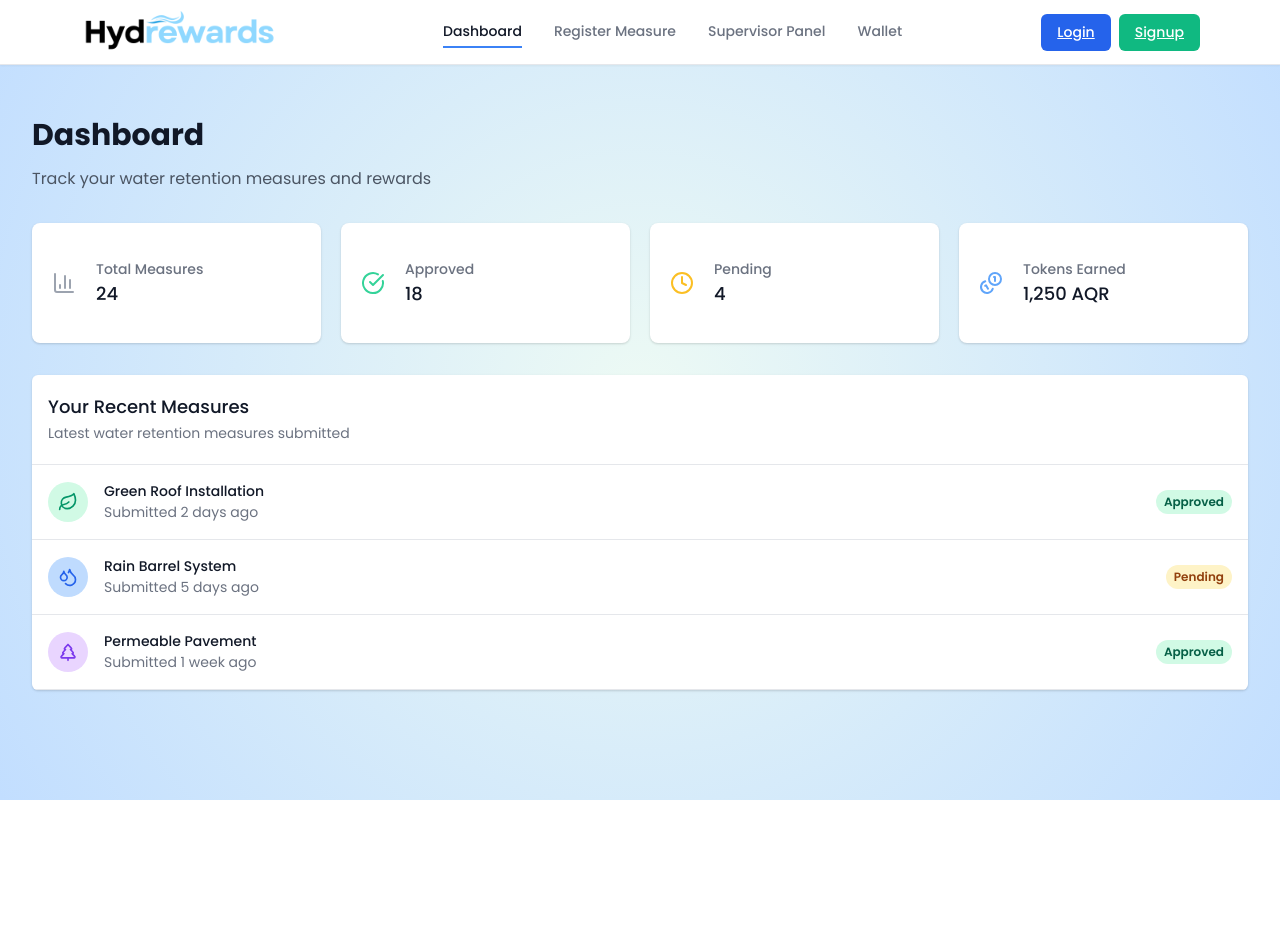
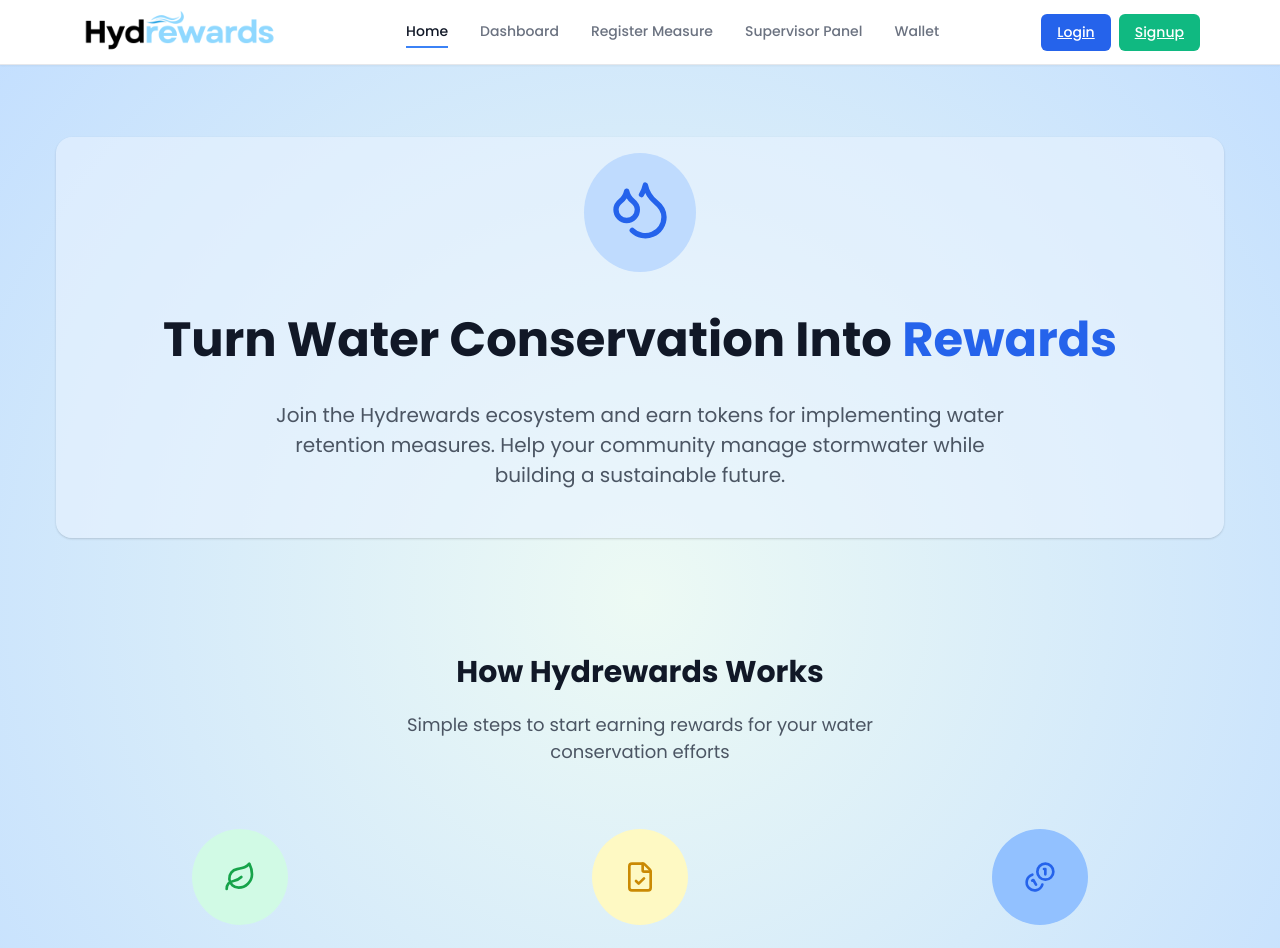
Before and after one commit to wyceee/waternet, a Vue app in the folder frontend/: page / in a window 1280 px wide. Shown: the top 948 px of the page. Before the commit the page ends 800 px from the top, so only its background shows below. Built offline with nearby package versions, Linux system fonts and the light colour scheme.

Commit message:
feat: update authentication flow and add Home component

```diff
--- a/frontend/src/components/Dashboard.vue
+++ b/frontend/src/components/Dashboard.vue
@@ -5,7 +5,6 @@
       <p class="dashboard-subtitle">Track your water retention measures and rewards</p>
     </div>
 
-    <!-- Stats Cards -->
     <div class="stats-grid">
       <div class="card">
         <div class="card-content">
@@ -64,7 +63,7 @@
             <div class="text-wrapper">
               <dl>
                 <dt class="label">Tokens Earned</dt>
-                <dd class="value">1,250 AQR</dd>
+                <dd class="value">1,250 HYD</dd>
               </dl>
             </div>
           </div>
@@ -72,7 +71,6 @@
       </div>
     </div>
 
-    <!-- Recent Measures -->
     <div class="recent-measures">
       <div class="recent-header">
         <h3 class="recent-title">Your Recent Measures</h3>
@@ -132,15 +130,15 @@ import { BarChart3, CheckCircle, Clock, Coins, Droplets, Leaf, TreePine } from '
 }
 
 .dashboard-title {
-  font-size: 1.875rem; /* 3xl */
+  font-size: 1.875rem;
   font-weight: 700;
-  color: #111827; /* gray-900 */
+  color: #111827;
   margin: 0;
 }
 
 .dashboard-subtitle {
   margin-top: 8px;
-  color: #4b5563; /* gray-600 */
+  color: #4b5563;
   font-size: 1rem;
 }
 
@@ -168,7 +166,7 @@ import { BarChart3, CheckCircle, Clock, Coins, Droplets, Leaf, TreePine } from '
   overflow: hidden;
   box-shadow: 0 1px 3px rgb(0 0 0 / 0.1),
   0 1px 2px rgb(0 0 0 / 0.06);
-  border-radius: 0.5rem; /* rounded-lg */
+  border-radius: 0.5rem;
 }
 
 .card-content {
@@ -188,23 +186,23 @@ import { BarChart3, CheckCircle, Clock, Coins, Droplets, Leaf, TreePine } from '
 }
 
 .gray-icon {
-  color: #9ca3af; /* gray-400 */
+  color: #9ca3af;
 }
 
 .green-icon {
-  color: #34d399; /* green-400 */
+  color: #34d399;
 }
 
 .yellow-icon {
-  color: #fbbf24; /* yellow-400 */
+  color: #fbbf24;
 }
 
 .blue-icon {
-  color: #60a5fa; /* blue-400 */
+  color: #60a5fa;
 }
 
 .icon {
-  width: 24px; /* 6 */
+  width: 24px;
   height: 24px;
 }
 
@@ -215,9 +213,9 @@ import { BarChart3, CheckCircle, Clock, Coins, Droplets, Leaf, TreePine } from '
 }
 
 .label {
-  font-size: 0.875rem; /* text-sm */
+  font-size: 0.875rem;
   font-weight: 500;
-  color: #6b7280; /* gray-500 */
+  color: #6b7280;
   white-space: nowrap;
   overflow: hidden;
   text-overflow: ellipsis;
@@ -225,20 +223,18 @@ import { BarChart3, CheckCircle, Clock, Coins, Droplets, Leaf, TreePine } from '
 }
 
 .value {
-  font-size: 1.125rem; /* text-lg */
+  font-size: 1.125rem;
   font-weight: 500;
-  color: #111827; /* gray-900 */
+  color: #111827;
   margin: 0;
 }
-
-/* Recent Measures */
 
 .recent-measures {
   background-color: #fff;
   box-shadow: 0 1px 3px rgb(0 0 0 / 0.1),
   0 1px 2px rgb(0 0 0 / 0.06);
   overflow: hidden;
-  border-radius: 0.375rem; /* rounded-md */
+  border-radius: 0.375rem;
 }
 
 .recent-header {
@@ -246,18 +242,18 @@ import { BarChart3, CheckCircle, Clock, Coins, Droplets, Leaf, TreePine } from '
 }
 
 .recent-title {
-  font-size: 1.125rem; /* lg */
+  font-size: 1.125rem;
   font-weight: 500;
-  color: #111827; /* gray-900 */
+  color: #111827;
   margin: 0;
-  line-height: 1.5rem; /* leading-6 */
+  line-height: 1.5rem;
 }
 
 .recent-subtitle {
   margin-top: 4px;
-  max-width: 32rem; /* max-w-2xl */
-  font-size: 0.875rem; /* sm */
-  color: #6b7280; /* gray-500 */
+  max-width: 32rem;
+  font-size: 0.875rem;
+  color: #6b7280;
   margin-bottom: 0;
 }
 
@@ -265,7 +261,7 @@ import { BarChart3, CheckCircle, Clock, Coins, Droplets, Leaf, TreePine } from '
   list-style: none;
   margin: 0;
   padding: 0;
-  border-top: 1px solid #e5e7eb; /* divide-gray-200 */
+  border-top: 1px solid #e5e7eb;
 }
 
 .measure-item {
@@ -273,7 +269,7 @@ import { BarChart3, CheckCircle, Clock, Coins, Droplets, Leaf, TreePine } from '
   display: flex;
   justify-content: space-between;
   align-items: center;
-  border-bottom: 1px solid #e5e7eb; /* divide-gray-200 */
+  border-bottom: 1px solid #e5e7eb;
 }
 
 .measure-info {
@@ -285,22 +281,22 @@ import { BarChart3, CheckCircle, Clock, Coins, Droplets, Leaf, TreePine } from '
   flex-shrink: 0;
   width: 40px;
   height: 40px;
-  border-radius: 9999px; /* full */
+  border-radius: 9999px;
   display: flex;
   align-items: center;
   justify-content: center;
 }
 
 .green-bg {
-  background-color: #d1fae5; /* green-100 */
+  background-color: #d1fae5;
 }
 
 .blue-bg {
-  background-color: #bfdbfe; /* blue-100 */
+  background-color: #bfdbfe;
 }
 
 .purple-bg {
-  background-color: #e9d5ff; /* purple-100 */
+  background-color: #e9d5ff;
 }
 
 .avatar-icon {
@@ -309,15 +305,15 @@ import { BarChart3, CheckCircle, Clock, Coins, Droplets, Leaf, TreePine } from '
 }
 
 .green-icon-dark {
-  color: #059669; /* green-600 */
+  color: #059669;
 }
 
 .blue-icon-dark {
-  color: #2563eb; /* blue-600 */
+  color: #2563eb;
 }
 
 .purple-icon-dark {
-  color: #7c3aed; /* purple-600 */
+  color: #7c3aed;
 }
 
 .measure-text {
@@ -339,22 +335,22 @@ import { BarChart3, CheckCircle, Clock, Coins, Droplets, Leaf, TreePine } from '
 
 .status {
   padding: 2px 8px;
-  font-size: 0.75rem; /* text-xs */
-  line-height: 1.25rem; /* leading-5 */
+  font-size: 0.75rem;
+  line-height: 1.25rem;
   font-weight: 600;
-  border-radius: 9999px; /* rounded-full */
+  border-radius: 9999px;
   display: inline-flex;
   align-items: center;
   white-space: nowrap;
 }
 
 .approved {
-  background-color: #d1fae5; /* green-100 */
-  color: #065f46; /* green-800 */
+  background-color: #d1fae5;
+  color: #065f46;
 }
 
 .pending {
-  background-color: #fef3c7; /* yellow-100 */
-  color: #92400e; /* yellow-800 */
+  background-color: #fef3c7;
+  color: #92400e;
 }
 </style>
--- /dev/null
+++ b/frontend/src/components/Home.vue
@@ -0,0 +1,194 @@
+<template>
+  <div v-if="currentPage === 'home'" class="home-page">
+    <div class="hero-section">
+      <div class="hero-container">
+        <div class="hero-icon">
+          <div class="icon-circle">
+            <Droplets class="icon" />
+          </div>
+        </div>
+        <h1 class="hero-title">
+          Turn Water Conservation Into
+          <span class="highlight">Rewards</span>
+        </h1>
+        <p class="hero-description">
+          Join the Hydrewards ecosystem and earn tokens for implementing water retention measures.
+          Help your community manage stormwater while building a sustainable future.
+        </p>
+      </div>
+    </div>
+
+    <div class="features-section">
+      <div class="section-header">
+        <h2>How Hydrewards Works</h2>
+        <p>Simple steps to start earning rewards for your water conservation efforts</p>
+      </div>
+      <div class="features-grid">
+        <div class="feature-item">
+          <div class="feature-icon green-bg">
+            <Leaf class="feature-icon-inner green" />
+          </div>
+          <h3>1. Implement Measures</h3>
+          <p>Install water retention solutions like green roofs, rain barrels, or permeable pavement</p>
+        </div>
+        <div class="feature-item">
+          <div class="feature-icon yellow-bg">
+            <FileCheck class="feature-icon-inner yellow" />
+          </div>
+          <h3>2. Submit for Approval</h3>
+          <p>Register your water retention measure with photos and details for supervisor review</p>
+        </div>
+        <div class="feature-item">
+          <div class="feature-icon blue-bg">
+            <Coins class="feature-icon-inner blue" />
+          </div>
+          <h3>3. Earn Tokens</h3>
+          <p>Receive HYD tokens on VeChainThor blockchain once your measure is approved</p>
+        </div>
+      </div>
+    </div>
+  </div>
+</template>
+
+
+<script setup>
+import { ref } from 'vue';
+import { Droplets, Leaf, FileCheck, Coins} from 'lucide-vue-next';
+
+const currentPage = ref('home');
+
+</script>
+
+<style scoped>
+.home-page {
+  padding: 1.5rem;
+}
+
+.hero-section {
+  text-align: center;
+  margin-bottom: 7rem;
+  background: rgba(233, 243, 255, 0.6);
+  padding: 1rem 0;
+  border-radius: 1rem;
+  box-shadow: 0 1px 2px rgba(0, 0, 0, 0.1), 0 1px 3px rgba(0, 0, 0, 0.06);
+}
+
+.hero-container {
+  max-width: 64rem;
+  margin: 0 auto;
+}
+
+.hero-icon {
+  display: flex;
+  justify-content: center;
+  margin-bottom: 2rem;
+}
+
+.icon-circle {
+  background-color: #bfdbfe;
+  border-radius: 50%;
+  padding: 1.5rem;
+}
+
+.icon {
+  width: 4rem;
+  height: 4rem;
+  color: #2563eb;
+}
+
+.hero-title {
+  font-size: 3rem;
+  font-weight: 700;
+  color: #111827;
+  margin-bottom: 1.5rem;
+}
+
+.highlight {
+  color: #2563eb;
+}
+
+.hero-description {
+  font-size: 1.25rem;
+  color: #4b5563;
+  margin-bottom: 2rem;
+  max-width: 48rem;
+  margin-left: auto;
+  margin-right: auto;
+}
+
+.features-section{
+  margin-bottom: 4rem;
+}
+
+.section-header {
+  text-align: center;
+  margin-bottom: 4rem;
+}
+
+.section-header h2 {
+  font-size: 1.875rem;
+  font-weight: 700;
+  color: #111827;
+  margin-bottom: 1rem;
+}
+
+.section-header p {
+  font-size: 1.125rem;
+  color: #4b5563;
+  max-width: 32rem;
+  margin: 0 auto;
+}
+
+.features-grid{
+  display: grid;
+  gap: 2rem;
+}
+
+.features-grid {
+  grid-template-columns: repeat(auto-fit, minmax(200px, 1fr));
+}
+
+.feature-item {
+  text-align: center;
+}
+
+.feature-icon {
+  border-radius: 50%;
+  padding: 1rem;
+  width: 4rem;
+  height: 4rem;
+  margin: 0 auto 1rem;
+  display: flex;
+  align-items: center;
+  justify-content: center;
+}
+
+.green-bg { background-color: #d1fae5; }
+.yellow-bg { background-color: #fef9c3; }
+.blue-bg { background-color: #92c1ff; }
+
+.feature-icon-inner {
+  width: 2rem;
+  height: 2rem;
+}
+
+.green { color: #16a34a; }
+.yellow { color: #ca8a04; }
+.blue { color: #2563eb; }
+
+.cta-section h2 {
+  font-size: 1.875rem;
+  font-weight: 700;
+  color: #111827;
+  margin-bottom: 1rem;
+}
+
+.cta-section p {
+  font-size: 1.125rem;
+  color: #4b5563;
+  margin-bottom: 2rem;
+  max-width: 32rem;
+  margin-left: auto;
+  margin-right: auto;
+}
+</style>
--- a/frontend/src/components/Login.vue
+++ b/frontend/src/components/Login.vue
@@ -24,7 +24,6 @@ const password = ref('');
 const router = useRouter();
 
 function handleLogin() {
-  // Simulate login logic
   if (email.value && password.value) {
     alert('Login successful!');
     router.push('/');
--- a/frontend/src/components/Navbar.vue
+++ b/frontend/src/components/Navbar.vue
@@ -6,7 +6,8 @@
           <img src="@/assets/navbarlogo.png" alt="Logo" class="logo" />
         </div>
         <div class="nav-links">
-          <router-link to="/" class="nav-link" exact-active-class="active">Dashboard</router-link>
+          <router-link to="/" class="nav-link" exact-active-class="active">Home</router-link> <!-- Add Home link -->
+          <router-link to="/dashboard" class="nav-link" exact-active-class="active">Dashboard</router-link>
           <router-link to="/register" class="nav-link" exact-active-class="active">Register Measure</router-link>
           <router-link to="/supervisor" class="nav-link" exact-active-class="active">Supervisor Panel</router-link>
           <router-link to="/wallet" class="nav-link" exact-active-class="active">Wallet</router-link>
@@ -41,7 +42,6 @@
 
 <script setup>
 import { ref } from 'vue';
-import {createRouter as $router} from "vue-router";
 
 const isLoggedIn = ref(false);
 
--- a/frontend/src/components/Signup.vue
+++ b/frontend/src/components/Signup.vue
@@ -29,7 +29,6 @@ const confirmPassword = ref('');
 const router = useRouter();
 
 function handleSignup() {
-  // Simulate signup logic
   if (password.value === confirmPassword.value) {
     alert('Signup successful!');
     router.push('/login');
@@ -40,7 +39,6 @@ function handleSignup() {
 </script>
 
 <style>
-/* Reuse the same styles as the Login component */
 .auth-container {
   max-width: 400px;
   margin: 0 auto;
--- a/frontend/src/components/Wallet.vue
+++ b/frontend/src/components/Wallet.vue
@@ -10,7 +10,7 @@
       <div class="balance-content">
         <div>
           <p class="balance-label">Total Balance</p>
-          <p class="balance-amount">1,250 AQR</p>
+          <p class="balance-amount">1,250 HYD</p>
           <p class="balance-usd">≈ $125.00 USD</p>
         </div>
         <div class="balance-icon">
@@ -53,9 +53,9 @@
 import { Coins, Plus } from 'lucide-vue-next';
 
 const transactions = [
-  { title: 'Reward for Green Roof', date: '2 days ago', tx: '0x1a2b3c...', amount: '+75 AQR', usd: '$7.50' },
-  { title: 'Reward for Rain Garden', date: '1 week ago', tx: '0x4d5e6f...', amount: '+50 AQR', usd: '$5.00' },
-  { title: 'Reward for Permeable Pavement', date: '2 weeks ago', tx: '0x7g8h9i...', amount: '+100 AQR', usd: '$10.00' }
+  { title: 'Reward for Green Roof', date: '2 days ago', tx: '0x1a2b3c...', amount: '+75 HYD', usd: '$7.50' },
+  { title: 'Reward for Rain Garden', date: '1 week ago', tx: '0x4d5e6f...', amount: '+50 HYD', usd: '$5.00' },
+  { title: 'Reward for Permeable Pavement', date: '2 weeks ago', tx: '0x7g8h9i...', amount: '+100 HYD', usd: '$10.00' }
 ];
 </script>
 
@@ -65,23 +65,23 @@ const transactions = [
 }
 
 .title {
-  font-size: 1.875rem; /* 3xl */
+  font-size: 1.875rem;
   font-weight: 700;
-  color: #111827; /* gray-900 */
+  color: #111827;
   margin: 0;
 }
 
 .subtitle {
   margin-top: 0.5rem;
-  color: #4b5563; /* gray-600 */
+  color: #4b5563;
   font-size: 1rem;
 }
 
 .balance-card {
-  background: linear-gradient(90deg, #3b82f6, #2563eb); /* from-blue-500 to-blue-600 */
-  border-radius: 0.5rem; /* rounded-lg */
-  box-shadow: 0 10px 15px -3px rgb(59 130 246 / 0.5), 0 4px 6px -4px rgb(37 99 235 / 0.5); /* shadow-lg */
-  padding: 1.5rem; /* p-6 */
+  background: linear-gradient(90deg, #3b82f6, #2563eb);
+  border-radius: 0.5rem;
+  box-shadow: 0 10px 15px -3px rgb(59 130 246 / 0.5), 0 4px 6px -4px rgb(37 99 235 / 0.5);
+  padding: 1.5rem;
   color: white;
   margin-bottom: 2rem;
 }
@@ -93,53 +93,53 @@ const transactions = [
 }
 
 .balance-label {
-  color: #bfdbfe; /* text-blue-100 */
-  font-size: 0.875rem; /* text-sm */
+  color: #bfdbfe;
+  font-size: 0.875rem;
   margin: 0;
 }
 
 .balance-amount {
-  font-size: 1.875rem; /* text-3xl */
+  font-size: 1.875rem;
   font-weight: 700;
   margin: 0.25rem 0 0 0;
 }
 
 .balance-usd {
-  color: #bfdbfe; /* text-blue-100 */
+  color: #bfdbfe;
   font-size: 0.875rem;
   margin-top: 0.25rem;
 }
 
 .balance-icon .icon {
-  height: 3rem; /* h-12 */
-  width: 3rem;  /* w-12 */
-  color: #bfdbfe; /* text-blue-200 */
+  height: 3rem;
+  width: 3rem;
+  color: #bfdbfe;
 }
 
 .transactions-panel {
   background: white;
   box-shadow: 0 1px 2px rgb(0 0 0 / 0.05);
-  border-radius: 0.375rem; /* sm:rounded-md */
+  border-radius: 0.375rem;
   overflow: hidden;
 }
 
 .transactions-header {
-  padding: 1.25rem 1rem 1rem; /* px-4 py-5 sm:px-6 */
+  padding: 1.25rem 1rem 1rem;
 }
 
 .transactions-title {
-  font-size: 1.125rem; /* text-lg */
+  font-size: 1.125rem;
   font-weight: 500;
-  color: #111827; /* gray-900 */
+  color: #111827;
   margin: 0;
   line-height: 1.4;
 }
 
 .transactions-subtitle {
   margin-top: 0.25rem;
-  max-width: 32rem; /* max-w-2xl */
-  font-size: 0.875rem; /* text-sm */
-  color: #6b7280; /* gray-500 */
+  max-width: 32rem;
+  font-size: 0.875rem;
+  color: #6b7280;
   margin-bottom: 0;
 }
 
@@ -147,12 +147,12 @@ const transactions = [
   list-style: none;
   margin: 0;
   padding: 0;
-  border-top: 1px solid #e5e7eb; /* divide-gray-200 */
+  border-top: 1px solid #e5e7eb;
 }
 
 .transaction-item {
-  padding: 1rem 1.5rem; /* px-4 py-4 sm:px-6 */
-  border-bottom: 1px solid #e5e7eb; /* divide-gray-200 */
+  padding: 1rem 1.5rem;
+  border-bottom: 1px solid #e5e7eb;
 }
 
 .transaction-row {
@@ -168,24 +168,24 @@ const transactions = [
 
 .icon-wrapper {
   flex-shrink: 0;
-  height: 2.5rem; /* h-10 */
-  width: 2.5rem;  /* w-10 */
+  height: 2.5rem;
+  width: 2.5rem;
 }
 
 .icon-bg {
   height: 2.5rem;
   width: 2.5rem;
-  border-radius: 9999px; /* full */
-  background-color: #d1fae5; /* bg-green-100 */
+  border-radius: 9999px;
+  background-color: #d1fae5;
   display: flex;
   justify-content: center;
   align-items: center;
 }
 
 .transaction-icon {
-  height: 1.25rem; /* h-5 */
-  width: 1.25rem;  /* w-5 */
-  color: #16a34a; /* text-green-600 */
+  height: 1.25rem;
+  width: 1.25rem;
+  color: #16a34a;
 }
 
 .transaction-info {
@@ -193,15 +193,14 @@ const transactions = [
 }
 
 .transaction-title {
-  font-size: 0.875rem; /* text-sm */
+  font-size: 0.875rem;
   font-weight: 500;
-  color: #111827; /* gray-900 */
+  color: #111827;
   margin: 0;
 }
 
 .transaction-date-tx {
-  font-size: 0.875rem; /* text-sm */
-  color: #6b7280; /* gray-500 */
+  font-size: 0.875rem;
   margin-top: 0.125rem;
 }
 
@@ -210,13 +209,13 @@ const transactions = [
 }
 
 .transaction-amount {
-  font-size: 0.875rem; /* text-sm */
+  font-size: 0.875rem;
   font-weight: 500;
-  color: #16a34a; /* text-green-600 */
+  color: #16a34a;
 }
 
 .transaction-usd {
   font-size: 0.875rem;
-  color: #6b7280; /* text-gray-500 */
+  color: #6b7280;
 }
 </style>
--- a/frontend/src/router/index.js
+++ b/frontend/src/router/index.js
@@ -1,4 +1,5 @@
 import { createRouter, createWebHistory } from 'vue-router';
+import Home from '../components/Home.vue';
 import Dashboard from '../components/Dashboard.vue';
 import RegisterMeasure from '../components/RegisterMeasure.vue';
 import SupervisorPanel from '../components/SupervisorPanel.vue';
@@ -7,7 +8,8 @@ import Login from '../components/Login.vue';
 import Signup from '../components/Signup.vue';
 
 const routes = [
-    { path: '/', name: 'Dashboard', component: Dashboard },
+    { path: '/', name: 'Home', component: Home },
+    { path: '/dashboard', name: 'Dashboard', component: Dashboard },
     { path: '/register', name: 'RegisterMeasure', component: RegisterMeasure },
     { path: '/supervisor', name: 'SupervisorPanel', component: SupervisorPanel },
     { path: '/wallet', name: 'Wallet', component: Wallet },
```
Also changed, not shown: frontend/src/components/RegisterMeasure.vue (+21 -29 lines), frontend/src/components/SupervisorPanel.vue (+27 -28 lines), 1 other file (tests, documents, lock files or other folders).
